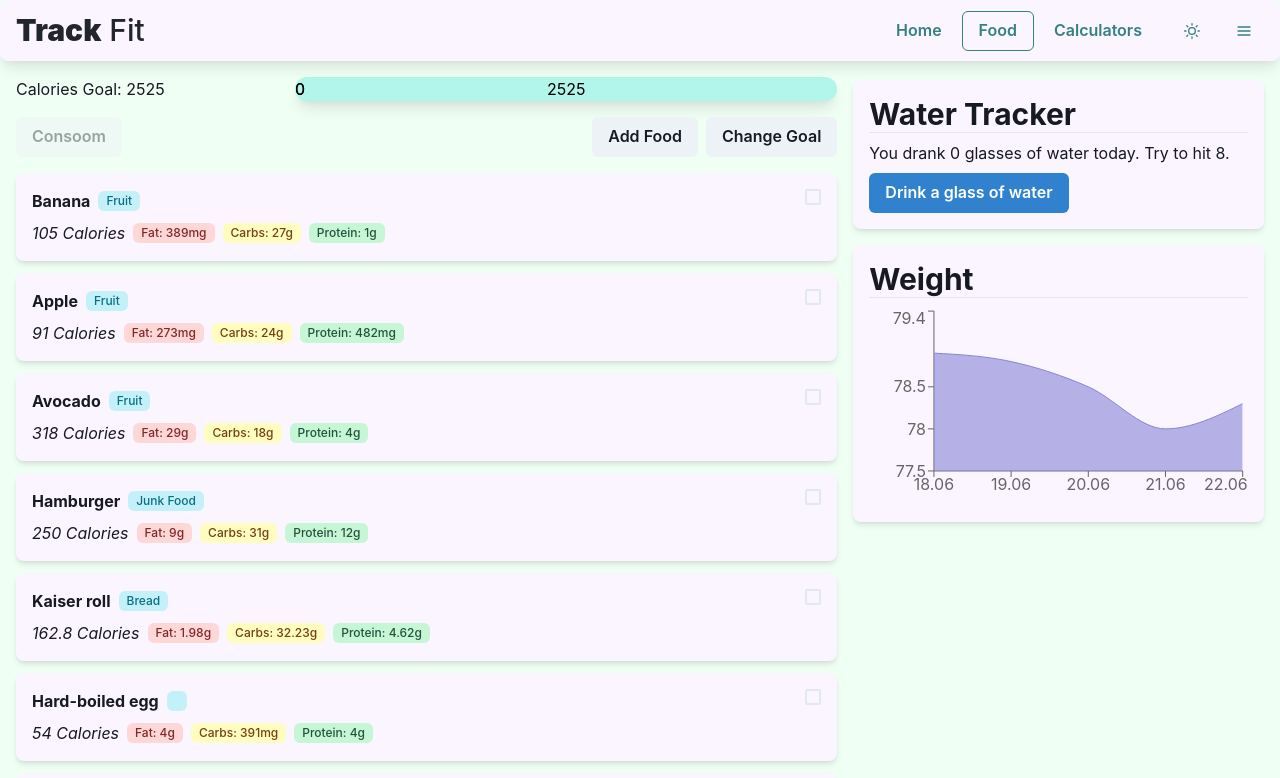
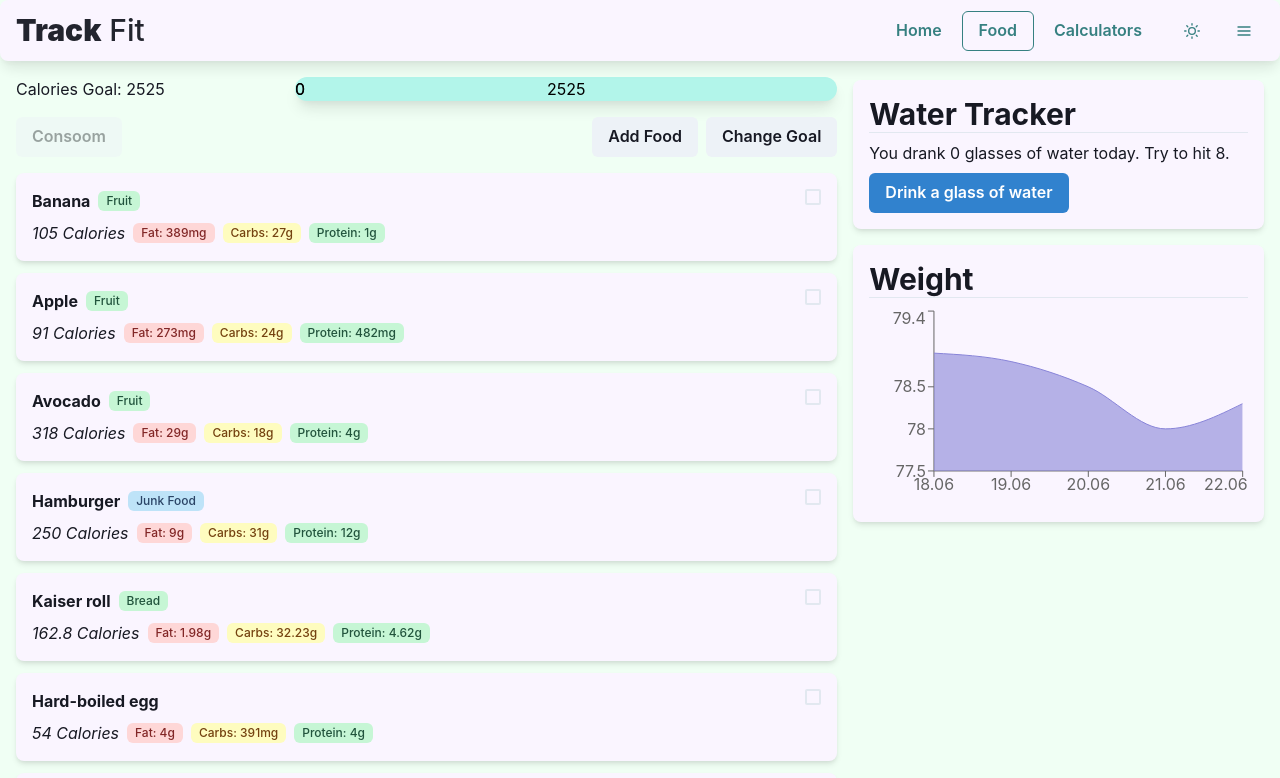
Before and after one commit to kolaczyn/fit-tracker, a Next.js app: page /food in a window 1280 px wide. Shown: the top 778 px of the page. Built offline with nearby package versions, Linux system fonts and the light colour scheme.

Commit message:
category tags can have different colors but each Fruit category has the same color also, don't show the tag if it's empty

```diff
--- a/src/components/food/FoodItem.tsx
+++ b/src/components/food/FoodItem.tsx
@@ -1,11 +1,9 @@
 import { Checkbox } from '@chakra-ui/checkbox';
-import { EditIcon, HamburgerIcon } from '@chakra-ui/icons';
-import { Box, Flex, HStack, Spacer, Text, VStack } from '@chakra-ui/layout';
-import { Menu, MenuButton, MenuItem, MenuList } from '@chakra-ui/menu';
-import { IconButton, Stack, Tag, useColorModeValue } from '@chakra-ui/react';
+import { Flex, HStack, Spacer, Text, VStack } from '@chakra-ui/layout';
+import { Stack, Tag } from '@chakra-ui/react';
 import React from 'react';
-
-import { Food } from '../../customTypes';
+import { ColorScheme, Food } from '../../customTypes';
+import dumbHash from '../../utils/dumbHash';
 import prettyPrintGrams from '../../utils/prettyPrintGrams';
 import { AppBox } from '../ui/AppBox';
 
@@ -15,11 +13,21 @@ interface FoodItemProps {
   isActive: boolean;
 }
 
+// possible color schemes for the category
+const PICKABLE_COLOR_SCHEMES: ColorScheme[] = [
+  'blue',
+  'purple',
+  'green',
+  'orange',
+];
+
 export const FoodItem: React.FC<FoodItemProps> = ({
   food,
   toggleFood,
   isActive,
 }) => {
+  const categoryColorScheme =
+    PICKABLE_COLOR_SCHEMES[dumbHash(food.category) % PICKABLE_COLOR_SCHEMES.length];
   return (
     <AppBox
       data-testid="food-component"
@@ -30,9 +38,11 @@ export const FoodItem: React.FC<FoodItemProps> = ({
         <VStack align="left">
           <HStack>
             <Text as="b">{food.name}</Text>
-            <Tag size="sm" colorScheme="cyan">
-              {food.category}
-            </Tag>
+            {!!food.category ? (
+              <Tag size="sm" colorScheme={categoryColorScheme}>
+                {food.category}
+              </Tag>
+            ) : null}
           </HStack>
           <HStack>
             <Stack direction={['column', 'column', 'row']}>
--- a/src/customTypes.ts
+++ b/src/customTypes.ts
@@ -56,8 +56,29 @@ export type Food = {
   nutrients: Nutrients<number>;
 };
 
-
 export interface NormalizedIndex<T> {
   byId: Record<string, T>;
   allIds: string[];
 }
+
+// Chakra UI's colorSchemes
+// I couldn't find one exported, so I put it here
+export type ColorScheme =
+  | 'whiteAlpha'
+  | 'blackAlpha'
+  | 'gray'
+  | 'red'
+  | 'orange'
+  | 'yellow'
+  | 'green'
+  | 'teal'
+  | 'blue'
+  | 'cyan'
+  | 'purple'
+  | 'pink'
+  | 'linkedin'
+  | 'facebook'
+  | 'messenger'
+  | 'whatsapp'
+  | 'twitter'
+  | 'telegram';
--- /dev/null
+++ b/src/utils/dumbHash.ts
@@ -0,0 +1,6 @@
+const dumbHash = (str: string): number =>
+  [...str].reduce(
+    (accumulator, current) => accumulator + current.toLocaleLowerCase().charCodeAt(0),
+    0
+  );
+export default dumbHash;
```
Also changed, not shown: 1 other file (tests, documents, lock files or other folders).
